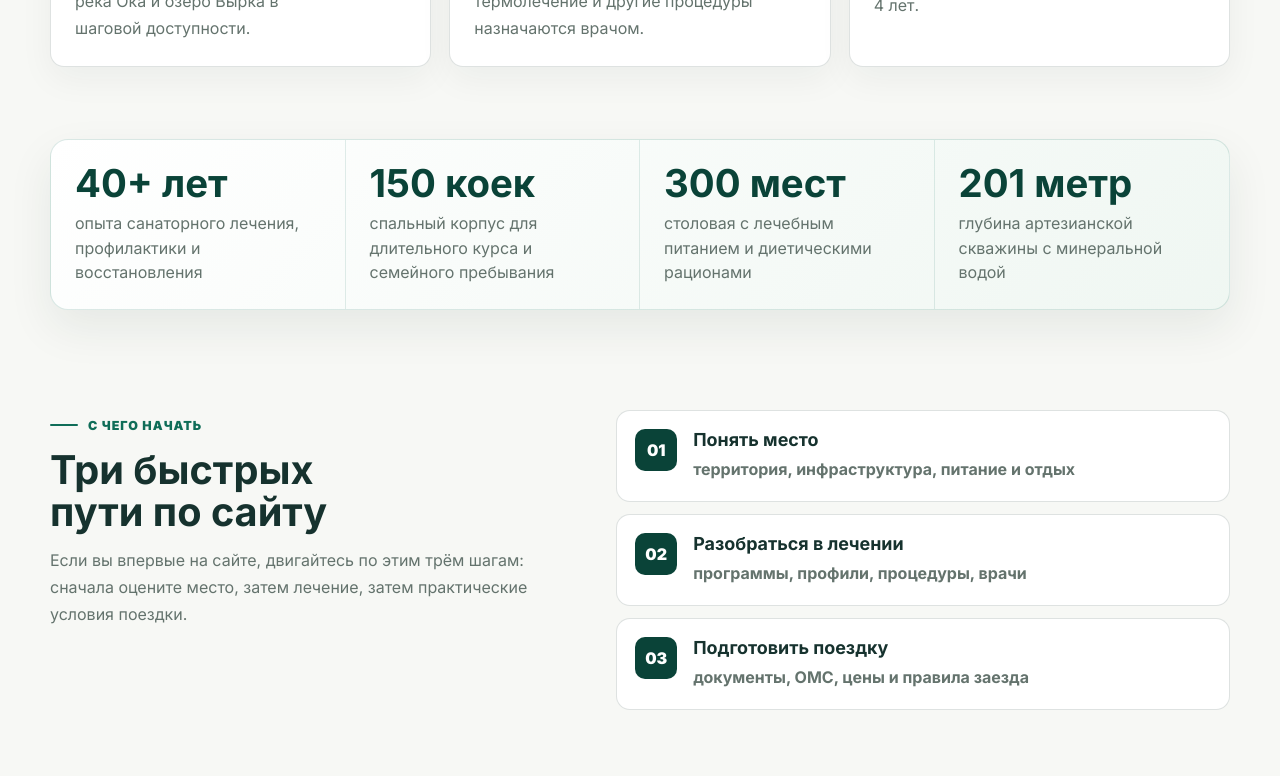
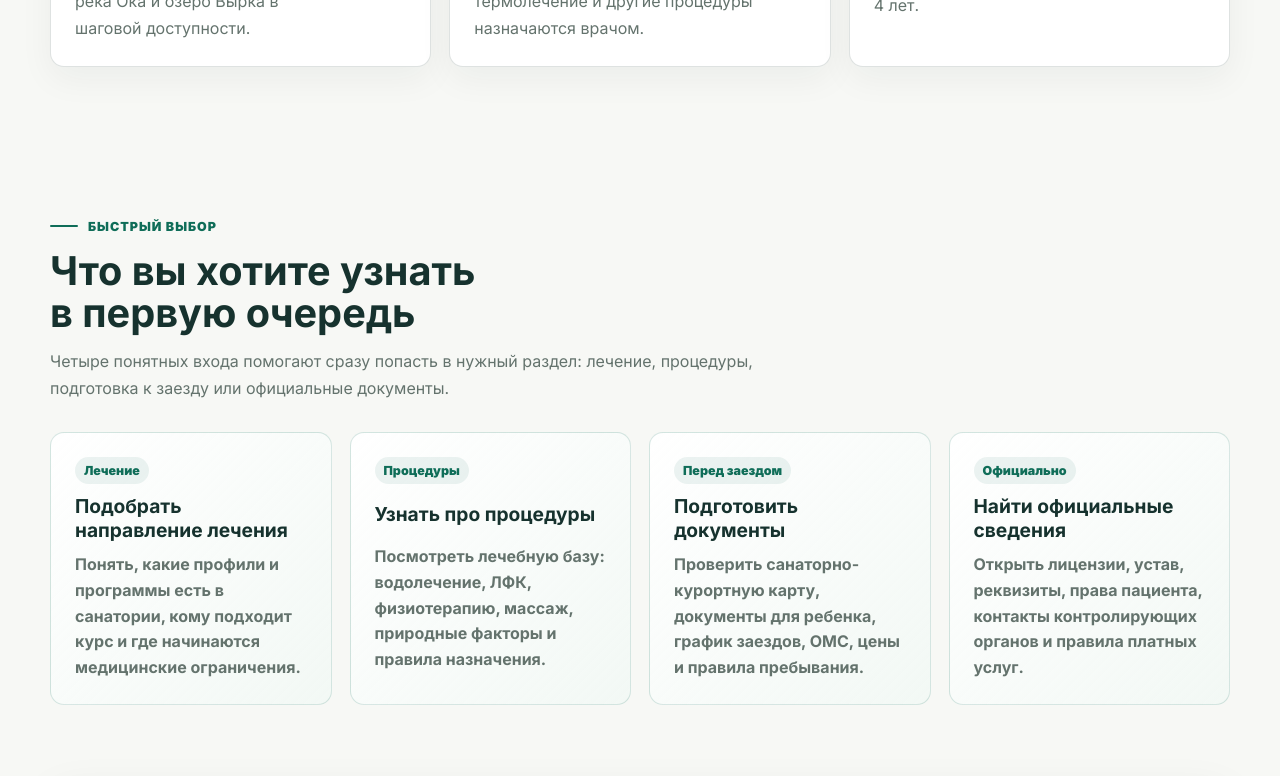
Before and after one commit to bassixs/sr, a React (Vite) app: page / in a window 1280 px wide. Shown: the part 1040-1816 px from the top of the page. Built offline with nearby package versions, Linux system fonts and the light colour scheme.

Commit message:
Improve home navigation and accessibility cues

```diff
--- a/src/App.tsx
+++ b/src/App.tsx
@@ -25,6 +25,7 @@ import {
   doctorProfiles,
   guestJourney,
   homeHighlights,
+  homeTaskLinks,
   infrastructure,
   institutionDetails,
   keyStats,
@@ -132,7 +133,8 @@ function App() {
   }, [accessible]);
 
   useEffect(() => {
-    window.scrollTo({ top: 0, behavior: 'smooth' });
+    const prefersReducedMotion = window.matchMedia('(prefers-reduced-motion: reduce)').matches;
+    window.scrollTo({ top: 0, behavior: prefersReducedMotion ? 'auto' : 'smooth' });
   }, [currentPath]);
 
   useEffect(() => {
@@ -189,7 +191,7 @@ function App() {
         onToggleAccessible={() => setAccessible((value) => !value)}
         onNavigate={navigate}
       />
-      <main id="main-content">
+      <main id="main-content" tabIndex={-1}>
         <Page onNavigate={navigate} />
       </main>
       <Footer onNavigate={navigate} />
@@ -270,6 +272,7 @@ function NavLink({
     <a
       className={item.path === activePath ? 'is-active' : undefined}
       href={getHref(item.path)}
+      aria-current={item.path === activePath ? 'page' : undefined}
       onClick={(event) => {
         event.preventDefault();
         onNavigate(item.path);
@@ -289,6 +292,8 @@ function getDelay(index: number): CSSProperties {
 }
 
 function HomePage({ onNavigate }: PageProps) {
+  const taskPaths = ['/treatment', '/procedures', '/prepare', '/official'];
+
   return (
     <>
       <section className="hero hero-cover" style={{ backgroundImage: `url(${heroImage})` }}>
@@ -329,6 +334,32 @@ function HomePage({ onNavigate }: PageProps) {
         </div>
       </section>
 
+      <section className="section">
+        <div className="container">
+          <SectionIntro
+            eyebrow="Быстрый выбор"
+            title="Что вы хотите узнать в первую очередь"
+            text="Четыре понятных входа помогают сразу попасть в нужный раздел: лечение, процедуры, подготовка к заезду или официальные документы."
+          />
+          <div className="task-link-grid">
+            {homeTaskLinks.map((item, index) => (
+              <button
+                key={item.title}
+                type="button"
+                onClick={() => onNavigate(taskPaths[index])}
+                aria-label={`${item.title}: перейти в раздел ${item.meta}`}
+                data-animate
+                style={getDelay(index)}
+              >
+                {item.meta ? <span>{item.meta}</span> : null}
+                <strong>{item.title}</strong>
+                <em>{item.text}</em>
+              </button>
+            ))}
+          </div>
+        </div>
+      </section>
+
       <section className="section section-stats">
         <div className="container stat-ribbon" data-animate>
           {keyStats.map((item) => (
@@ -348,17 +379,35 @@ function HomePage({ onNavigate }: PageProps) {
             text="Если вы впервые на сайте, двигайтесь по этим трём шагам: сначала оцените место, затем лечение, затем практические условия поездки."
           />
           <div className="visit-flow">
-            <button type="button" onClick={() => onNavigate('/about')} data-animate style={getDelay(0)}>
+            <button
+              type="button"
+              onClick={() => onNavigate('/about')}
+              aria-label="Понять место: перейти в раздел О санатории"
+              data-animate
+              style={getDelay(0)}
+            >
               <span>01</span>
               <strong>Понять место</strong>
               <em>территория, инфраструктура, питание и отдых</em>
             </button>
-            <button type="button" onClick={() => onNavigate('/treatment')} data-animate style={getDelay(1)}>
+            <button
+              type="button"
+              onClick={() => onNavigate('/treatment')}
+              aria-label="Разобраться в лечении: перейти в раздел Лечение"
+              data-animate
+              style={getDelay(1)}
+            >
               <span>02</span>
               <strong>Разобраться в лечении</strong>
               <em>программы, профили, процедуры, врачи</em>
             </button>
-            <button type="button" onClick={() => onNavigate('/prepare')} data-animate style={getDelay(2)}>
+            <button
+              type="button"
+              onClick={() => onNavigate('/prepare')}
+              aria-label="Подготовить поездку: перейти в раздел Перед заездом"
+              data-animate
+              style={getDelay(2)}
+            >
               <span>03</span>
               <strong>Подготовить поездку</strong>
               <em>документы, ОМС, цены и правила заезда</em>
--- a/src/content.ts
+++ b/src/content.ts
@@ -93,6 +93,29 @@ export const homeHighlights: InfoCard[] = [
     title: 'Для взрослых и семей с детьми',
     text: 'Санаторий принимает родителей с детьми круглогодично. На санаторно-курортное лечение дети принимаются с 4 лет.',
     meta: 'дети с 4 лет',
+  },
+];
+
+export const homeTaskLinks: InfoCard[] = [
+  {
+    title: 'Подобрать направление лечения',
+    text: 'Понять, какие профили и программы есть в санатории, кому подходит курс и где начинаются медицинские ограничения.',
+    meta: 'Лечение',
+  },
+  {
+    title: 'Узнать про процедуры',
+    text: 'Посмотреть лечебную базу: водолечение, ЛФК, физиотерапию, массаж, природные факторы и правила назначения.',
+    meta: 'Процедуры',
+  },
+  {
+    title: 'Подготовить документы',
+    text: 'Проверить санаторно-курортную карту, документы для ребенка, график заездов, ОМС, цены и правила пребывания.',
+    meta: 'Перед заездом',
+  },
+  {
+    title: 'Найти официальные сведения',
+    text: 'Открыть лицензии, устав, реквизиты, права пациента, контакты контролирующих органов и правила платных услуг.',
+    meta: 'Официально',
   },
 ];
 
--- a/src/styles.css
+++ b/src/styles.css
@@ -56,6 +56,10 @@ a {
   text-decoration: none;
 }
 
+main:focus {
+  outline: none;
+}
+
 p,
 h1,
 h2,
@@ -602,6 +606,7 @@ h3,
 }
 
 .feature-grid,
+.task-link-grid,
 .card-grid,
 .wide-grid,
 .program-grid,
@@ -628,6 +633,63 @@ h3,
   grid-template-columns: repeat(3, minmax(0, 1fr));
 }
 
+.task-link-grid {
+  grid-template-columns: repeat(4, minmax(0, 1fr));
+  margin-top: 30px;
+}
+
+.task-link-grid button {
+  display: grid;
+  gap: 10px;
+  min-height: 190px;
+  padding: 24px;
+  border: 1px solid rgba(15, 109, 88, 0.16);
+  border-radius: 14px;
+  color: var(--green-dark);
+  text-align: left;
+  background:
+    linear-gradient(135deg, rgba(255, 255, 255, 0.94), rgba(238, 246, 241, 0.74)),
+    var(--surface);
+  transition:
+    transform 160ms ease,
+    border-color 160ms ease,
+    background 160ms ease,
+    box-shadow 160ms ease;
+}
+
+.task-link-grid button:hover,
+.task-link-grid button:focus-visible {
+  border-color: rgba(15, 109, 88, 0.38);
+  background:
+    linear-gradient(135deg, #ffffff, #eef6f1),
+    var(--surface);
+  box-shadow: 0 18px 38px rgba(20, 48, 43, 0.1);
+  transform: translateY(-2px);
+}
+
+.task-link-grid span {
+  justify-self: start;
+  padding: 6px 9px;
+  border-radius: 999px;
+  color: var(--green);
+  font-size: 0.78rem;
+  font-weight: 900;
+  background: rgba(15, 109, 88, 0.08);
+}
+
+.task-link-grid strong {
+  color: var(--ink);
+  font-size: 1.2rem;
+  line-height: 1.25;
+}
+
+.task-link-grid em {
+  color: var(--muted);
+  font-style: normal;
+  font-weight: 620;
+  line-height: 1.6;
+}
+
 .audience-grid {
   grid-template-columns: repeat(4, minmax(0, 1fr));
   margin-top: 30px;
@@ -1523,6 +1585,7 @@ button:focus-visible {
   }
 
   .feature-grid,
+  .task-link-grid,
   .wide-grid,
   .staff-grid,
   .audience-grid,
@@ -1621,6 +1684,7 @@ button:focus-visible {
   }
 
   .feature-grid,
+  .task-link-grid,
   .card-grid,
   .wide-grid,
   .program-grid,
```
Also changed, not shown: 1 other file (tests, documents, lock files or other folders).
